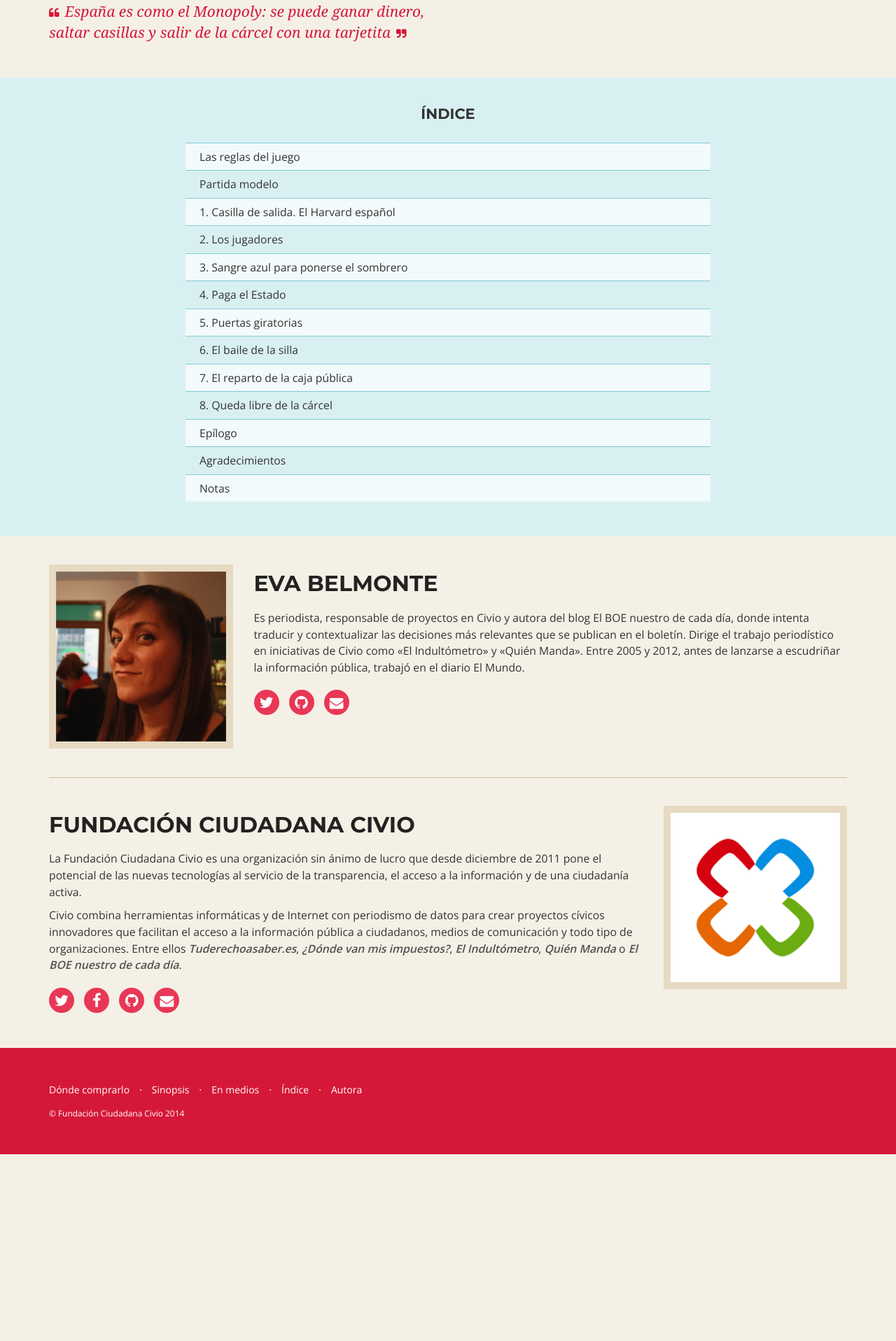
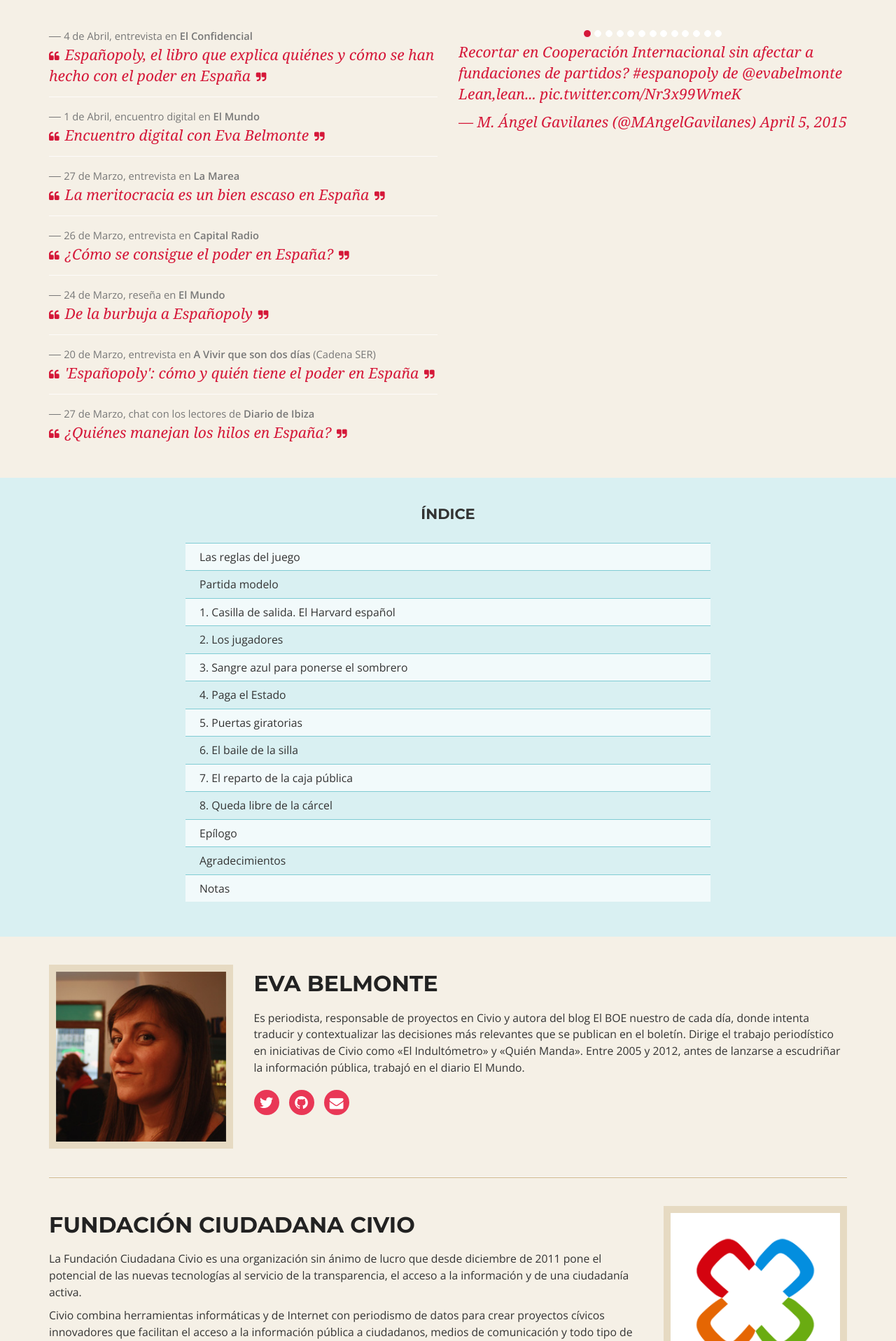
Before and after one commit to civio/civio-espanopoly, a PHP site: page / in a window 1280 px wide. Shown: the part 1835-3752 px from the top of the page at 70% size. Before the commit the page ends 3485 px from the top, so only its background shows below. Run offline with PHP 8.4, Linux system fonts and the light colour scheme; some libraries are stand-ins or nearby versions.

Commit message:
Update media section
Add Youtube video & new articles & tweets

```diff
--- a/index.php
+++ b/index.php
@@ -18,7 +18,7 @@
 
     <title>Españopoly</title>
 
-    <link href="css/espanopoly.css" rel="stylesheet">
+    <link href="css/espanopoly.css?v=1.0" rel="stylesheet">
     <link rel="icon" type="image/png" href="img/favicon.png">
 
     <!-- Custom Fonts -->
@@ -119,7 +119,20 @@
       <div class="container">
         <div class="row">
           <h4>En Medios</h4>
+          <div class="col-md-8 col-md-offset-2">
+            <div class="video-responsive">
+              <iframe width="853" height="480" src="https://www.youtube.com/embed/jUs2KW8Gi9I?rel=0&amp;showinfo=0" frameborder="0" allowfullscreen></iframe>
+            </div>
+          </div>
           <div class="col-md-6">
+            <blockquote>
+              <footer><cite>4 de Abril, entrevista en <strong>El Confidencial</strong></cite></footer>
+              <a href="http://www.elconfidencial.com/espana/2015-04-04/espanopoly-eva-belmonte-civio_752138/" title="Españopoly, el libro que explica quiénes y cómo se han hecho con el poder en España" target="_blank"><i class="fa fa-quote-left"></i>Españopoly, el libro que explica quiénes y cómo se han hecho con el poder en España<i class="fa fa-quote-right"></i></a>
+            </blockquote>
+            <blockquote>
+              <footer><cite>1 de Abril, encuentro digital en <strong>El Mundo</strong></cite></footer>
+              <a href="http://www.elmundo.es/elmundo/encuentros/redaccion/2015/04/01/eva-belmonte/index.html" title="Encuentro digital con Eva Belmonte" target="_blank"><i class="fa fa-quote-left"></i>Encuentro digital con Eva Belmonte<i class="fa fa-quote-right"></i></a>
+            </blockquote>
             <blockquote>
               <footer><cite>27 de Marzo, entrevista en <strong>La Marea</strong></cite></footer>
               <a href="http://www.lamarea.com/2015/03/27/la-meritocracia-es-un-bien-escaso-en-espana/" title="La meritocracia es un bien escaso en España" target="_blank"><i class="fa fa-quote-left"></i>La meritocracia es un bien escaso en España<i class="fa fa-quote-right"></i></a>
@@ -140,37 +153,48 @@
               <footer><cite>27 de Marzo, chat con los lectores de <strong>Diario de Ibiza</strong></cite></footer>
               <a href="http://comunidad.diariodeibiza.es/entrevista-chat/6263/cultura/quienes-manejan-los-hilos-en-espana/entrevista.html" title="¿Quiénes manejan los hilos en España?" target="_blank"><i class="fa fa-quote-left"></i>¿Quiénes manejan los hilos en España?<i class="fa fa-quote-right"></i></a>
             </blockquote>
-            <blockquote>
-              <footer><cite>19 de Marzo, reseña en <strong>Vozpópuli</strong></cite></footer>
-              <a href="http://vozpopuli.com/ocio-y-cultura/59306-espana-es-como-el-monopoly-se-puede-ganar-dinero-saltar-casillas-y-salir-de-la-carcel-con-una-tarjetita" title="España es como el Monopoly: se puede ganar dinero, saltar casillas y salir de la cárcel con una tarjetita" target="_blank"><i class="fa fa-quote-left"></i>España es como el Monopoly: se puede ganar dinero, saltar casillas y salir de la cárcel con una tarjetita<i class="fa fa-quote-right"></i></a>
-            </blockquote>
           </div>
           <div class="col-md-6">
             <div id="carousel-tweets" class="carousel slide" data-ride="carousel">
               <div class="carousel-inner" role="listbox">
                 <div class="item active">
-                  <blockquote class="twitter-tweet" data-link-color="#d51839" data-lang="es"  lang="es"><p>Muy revelador &#39;Españopoly&#39;, libro dnde <a href="https://twitter.com/evabelmonte">@evabelmonte</a> cuenta cómo nos gobiernan y se reparten la tarta los miembros de nuestra nomenklatura</p>&mdash; Arsenio Escolar (@arsenioescolar) <a href="https://twitter.com/arsenioescolar/status/578542579496689664">March 19, 2015</a></blockquote>
+                  <blockquote class="twitter-tweet" data-link-color="#d51839" data-lang="es" lang="es"><p>Recortar en Cooperación Internacional sin afectar a fundaciones de partidos? <a href="https://twitter.com/hashtag/espanopoly?src=hash">#espanopoly</a> de <a href="https://twitter.com/evabelmonte">@evabelmonte</a> Lean,lean... <a href="http://t.co/Nr3x99WmeK">pic.twitter.com/Nr3x99WmeK</a></p>&mdash; M. Ángel Gavilanes (@MAngelGavilanes) <a href="https://twitter.com/MAngelGavilanes/status/584765574934310913">April 5, 2015</a></blockquote>
                 </div>
                 <div class="item">
-                  <blockquote class="twitter-tweet" data-link-color="#d51839" data-lang="es"  lang="es"><p>Españopoly : Eva Belmonte <a href="http://t.co/YpTSlGukBL">http://t.co/YpTSlGukBL</a> … 24mar2015 <a href="https://twitter.com/evabelmonte">@evabelmonte</a> <a href="https://twitter.com/EditorialAriel">@EditorialAriel</a> <a href="https://twitter.com/hashtag/libro?src=hash">#libro</a> <a href="https://twitter.com/hashtag/pol%C3%ADtica?src=hash">#política</a> <a href="https://twitter.com/hashtag/periodismo?src=hash">#periodismo</a> Hay que comprarlo YA.</p>&mdash; Antonio Rubio (@ARubioCampana) <a href="https://twitter.com/ARubioCampana/status/578658431579598848">March 19, 2015</a></blockquote>
+                  <blockquote class="twitter-tweet" data-link-color="#d51839" data-lang="es" lang="es"><p>El lector del <a href="https://twitter.com/hashtag/Espa%C3%B1opoly?src=hash">#Españopoly</a> no tiene que creerse a <a href="https://twitter.com/evabelmonte">@evabelmonte</a>: más de 300 notas referencian los datos del libro <a href="http://t.co/tdpDDaZlki">http://t.co/tdpDDaZlki</a></p>&mdash; Hugo Garrido (@hgrosado) <a href="https://twitter.com/hgrosado/status/584301134606639104">April 4, 2015</a></blockquote>
+                </div>
+                <div class="item">
+                  <blockquote class="twitter-tweet" data-conversation="none" data-link-color="#d51839" data-lang="es" lang="es"><p>El <a href="https://twitter.com/hashtag/espa%C3%B1opoly?src=hash">#españopoly</a>, llevo un 30% leído, se va a hablar mucho de este libro. Enhorabuena. <a href="https://twitter.com/civio">@civio</a> <a href="https://twitter.com/evabelmonte">@evabelmonte</a> <a href="http://t.co/yYTIuabMZ0">pic.twitter.com/yYTIuabMZ0</a></p>&mdash; David Simon-Santiñán (@DavidSimonEU) <a href="https://twitter.com/DavidSimonEU/status/584293419029258240">April 4, 2015</a></blockquote>
+                </div>
+                <div class="item">
+                  <blockquote class="twitter-tweet" data-cards="hidden" data-link-color="#d51839" data-lang="es" lang="es"><p>Fantástico &quot;Españopoly&quot; de <a href="https://twitter.com/evabelmonte">@evabelmonte</a>. Muchísima información analizada, explicada y razonada <a href="http://t.co/G5UPuggtdH">http://t.co/G5UPuggtdH</a> <a href="http://t.co/4OuLzr2tXJ">pic.twitter.com/4OuLzr2tXJ</a></p>&mdash; Ignacio Mancera (@Ignacio_Mancera) <a href="https://twitter.com/Ignacio_Mancera/status/583678020201877504">April 2, 2015</a></blockquote>
+                </div>
+                <div class="item">
+                  <blockquote class="twitter-tweet" data-link-color="#d51839" data-lang="es" lang="es"><p>Acabo de finalizar Españopoly de <a href="https://twitter.com/evabelmonte">@evabelmonte</a> apasionante e indignante a partes iguales, lectura imprescindible!</p>&mdash; David Matas (@davidmatas) <a href="https://twitter.com/davidmatas/status/584302756141334528">April 4, 2015</a></blockquote>
+                </div>
+                <div class="item">
+                  <blockquote class="twitter-tweet" data-link-color="#d51839" data-lang="es" lang="es"><p>.<a href="https://twitter.com/evabelmonte">@evabelmonte</a> de <a href="https://twitter.com/civio">@civio</a> y <a href="https://twitter.com/M_Investigacion">@M_Investigacion</a> respondiendo preguntas en <a href="https://twitter.com/elmundoes">@elmundoes</a> sobre su libro: <a href="https://twitter.com/hashtag/Espa%C3%B1opoly?src=hash">#Españopoly</a> <a href="http://t.co/omgQgIrT2f">pic.twitter.com/omgQgIrT2f</a></p>&mdash; Antonio Rubio (@ARubioCampana) <a href="https://twitter.com/ARubioCampana/status/583233407553003521">April 1, 2015</a></blockquote>
+                </div>
+                <div class="item">
+                  <blockquote class="twitter-tweet" data-link-color="#d51839" data-lang="es" lang="es"><p>Muy revelador &#39;Españopoly&#39;, libro dnde <a href="https://twitter.com/evabelmonte">@evabelmonte</a> cuenta cómo nos gobiernan y se reparten la tarta los miembros de nuestra nomenklatura</p>&mdash; Arsenio Escolar (@arsenioescolar) <a href="https://twitter.com/arsenioescolar/status/578542579496689664">March 19, 2015</a></blockquote>
+                </div>
+                <div class="item">
+                  <blockquote class="twitter-tweet" data-link-color="#d51839" data-lang="es" lang="es"><p>Españopoly : Eva Belmonte <a href="http://t.co/YpTSlGukBL">http://t.co/YpTSlGukBL</a> … 24mar2015 <a href="https://twitter.com/evabelmonte">@evabelmonte</a> <a href="https://twitter.com/EditorialAriel">@EditorialAriel</a> <a href="https://twitter.com/hashtag/libro?src=hash">#libro</a> <a href="https://twitter.com/hashtag/pol%C3%ADtica?src=hash">#política</a> <a href="https://twitter.com/hashtag/periodismo?src=hash">#periodismo</a> Hay que comprarlo YA.</p>&mdash; Antonio Rubio (@ARubioCampana) <a href="https://twitter.com/ARubioCampana/status/578658431579598848">March 19, 2015</a></blockquote>
                 </div>
                 <div class="item">
                   <blockquote class="twitter-tweet" lang="en"><p>La gran apuesta/juego de <a href="https://twitter.com/Cronica_ElMundo">@Cronica_ElMundo</a> para sus páginas centrales:El Monopoly del poder en España, x <a href="https://twitter.com/evabelmonte">@evabelmonte</a> <a href="http://t.co/0hZOD1A2Ss">pic.twitter.com/0hZOD1A2Ss</a></p>&mdash; Crónica El Mundo (@Cronica_ElMundo) <a href="https://twitter.com/Cronica_ElMundo/status/582123873946193921">March 29, 2015</a></blockquote>
                 </div>
                 <div class="item">
-                  <blockquote class="twitter-tweet" data-link-color="#d51839" data-lang="es"  lang="es"><p>De la autora de «El BOE nuestro de cada día», «El Indultómetro» y «Quién Manda»… «Españopoly». Yo ya lo he comprado <a href="http://t.co/lEFS5cKmrp">http://t.co/lEFS5cKmrp</a></p>&mdash; Alvy (@Alvy) <a href="https://twitter.com/Alvy/status/582476262024806401">March 30, 2015</a></blockquote>
+                  <blockquote class="twitter-tweet" data-link-color="#d51839" data-lang="es" data-cards="hidden" lang="es"><p>De la autora de «El BOE nuestro de cada día», «El Indultómetro» y «Quién Manda»… «Españopoly». Yo ya lo he comprado <a href="http://t.co/lEFS5cKmrp">http://t.co/lEFS5cKmrp</a></p>&mdash; Alvy (@Alvy) <a href="https://twitter.com/Alvy/status/582476262024806401">March 30, 2015</a></blockquote>
                 </div>
                 <div class="item">
-                  <blockquote class="twitter-tweet" data-link-color="#d51839" data-lang="es"  lang="es"><p>Libro de política más vendido en Amazon ahora mismo: el &quot;Españopoly&quot; de <a href="https://twitter.com/evabelmonte">@evabelmonte</a>: <a href="http://t.co/75UMbv4byP">http://t.co/75UMbv4byP</a></p>&mdash; Mauro Entrialgo (@Tyrexito) <a href="https://twitter.com/Tyrexito/status/580711452715151360">March 25, 2015</a></blockquote>
+                  <blockquote class="twitter-tweet" data-link-color="#d51839" data-lang="es" lang="es"><p>Libro de política más vendido en Amazon ahora mismo: el &quot;Españopoly&quot; de <a href="https://twitter.com/evabelmonte">@evabelmonte</a>: <a href="http://t.co/75UMbv4byP">http://t.co/75UMbv4byP</a></p>&mdash; Mauro Entrialgo (@Tyrexito) <a href="https://twitter.com/Tyrexito/status/580711452715151360">March 25, 2015</a></blockquote>
                 </div>
                 <div class="item">
-                  <blockquote class="twitter-tweet" data-link-color="#d51839" data-lang="es"  lang="es"><p>Qué gran libro es &#39;Españopoly&#39; de <a href="https://twitter.com/evabelmonte">@evabelmonte</a>. Gran referencia a Liberty Valance. Este miércoles a la venta <a href="http://t.co/aeYa5yH1N3">pic.twitter.com/aeYa5yH1N3</a></p>&mdash; eduardosuarez (@eduardosuarez) <a href="https://twitter.com/eduardosuarez/status/580437803017871361">March 24, 2015</a></blockquote>
+                  <blockquote class="twitter-tweet" data-link-color="#d51839" data-lang="es" lang="es"><p>Qué gran libro es &#39;Españopoly&#39; de <a href="https://twitter.com/evabelmonte">@evabelmonte</a>. Gran referencia a Liberty Valance. Este miércoles a la venta <a href="http://t.co/aeYa5yH1N3">pic.twitter.com/aeYa5yH1N3</a></p>&mdash; eduardosuarez (@eduardosuarez) <a href="https://twitter.com/eduardosuarez/status/580437803017871361">March 24, 2015</a></blockquote>
                 </div>
                 <div class="item">
-                  <blockquote class="twitter-tweet" data-link-color="#d51839" data-lang="es"  lang="es"><p>Qué pinta tiene el libro de <a href="https://twitter.com/evabelmonte">@evabelmonte</a> Españopoly. <a href="http://t.co/eWZeADM5J0">http://t.co/eWZeADM5J0</a> No podrás dejar de comprarlo. Gracias por tu trabajo.</p>&mdash; Porcentual.es (@Porcentuales) <a href="https://twitter.com/Porcentuales/status/580328557517398016">March 24, 2015</a></blockquote>
-                </div>
-                <div class="item">
-                  <blockquote class="twitter-tweet" data-link-color="#d51839" data-lang="es"  lang="es"><p>En <a href="https://twitter.com/Avivir">@Avivir</a> la compañera <a href="https://twitter.com/evabelmonte">@evabelmonte</a> nos habla de su gran libro: Españopoly. de Anímate y cómpralo. Nos cuenta quien manda en España.</p>&mdash; Antonio Rubio (@ARubioCampana) <a href="https://twitter.com/ARubioCampana/status/579193858929659904">March 21, 2015</a></blockquote>
+                  <blockquote class="twitter-tweet" data-link-color="#d51839" data-lang="es" lang="es"><p>En <a href="https://twitter.com/Avivir">@Avivir</a> la compañera <a href="https://twitter.com/evabelmonte">@evabelmonte</a> nos habla de su gran libro: Españopoly. de Anímate y cómpralo. Nos cuenta quien manda en España.</p>&mdash; Antonio Rubio (@ARubioCampana) <a href="https://twitter.com/ARubioCampana/status/579193858929659904">March 21, 2015</a></blockquote>
                 </div>
               </div>
               <!-- Indicators -->
@@ -182,6 +206,12 @@
                 <li data-target="#carousel-tweets" data-slide-to="4"></li>
                 <li data-target="#carousel-tweets" data-slide-to="5"></li>
                 <li data-target="#carousel-tweets" data-slide-to="6"></li>
+                <li data-target="#carousel-tweets" data-slide-to="7"></li>
+                <li data-target="#carousel-tweets" data-slide-to="8"></li>
+                <li data-target="#carousel-tweets" data-slide-to="9"></li>
+                <li data-target="#carousel-tweets" data-slide-to="10"></li>
+                <li data-target="#carousel-tweets" data-slide-to="11"></li>
+                <li data-target="#carousel-tweets" data-slide-to="12"></li>
               </ol>
             </div>
             <script async src="//platform.twitter.com/widgets.js" charset="utf-8"></script>
```
Also changed, not shown: css/espanopoly.less (+16 -0 lines), css/espanopoly.css.
